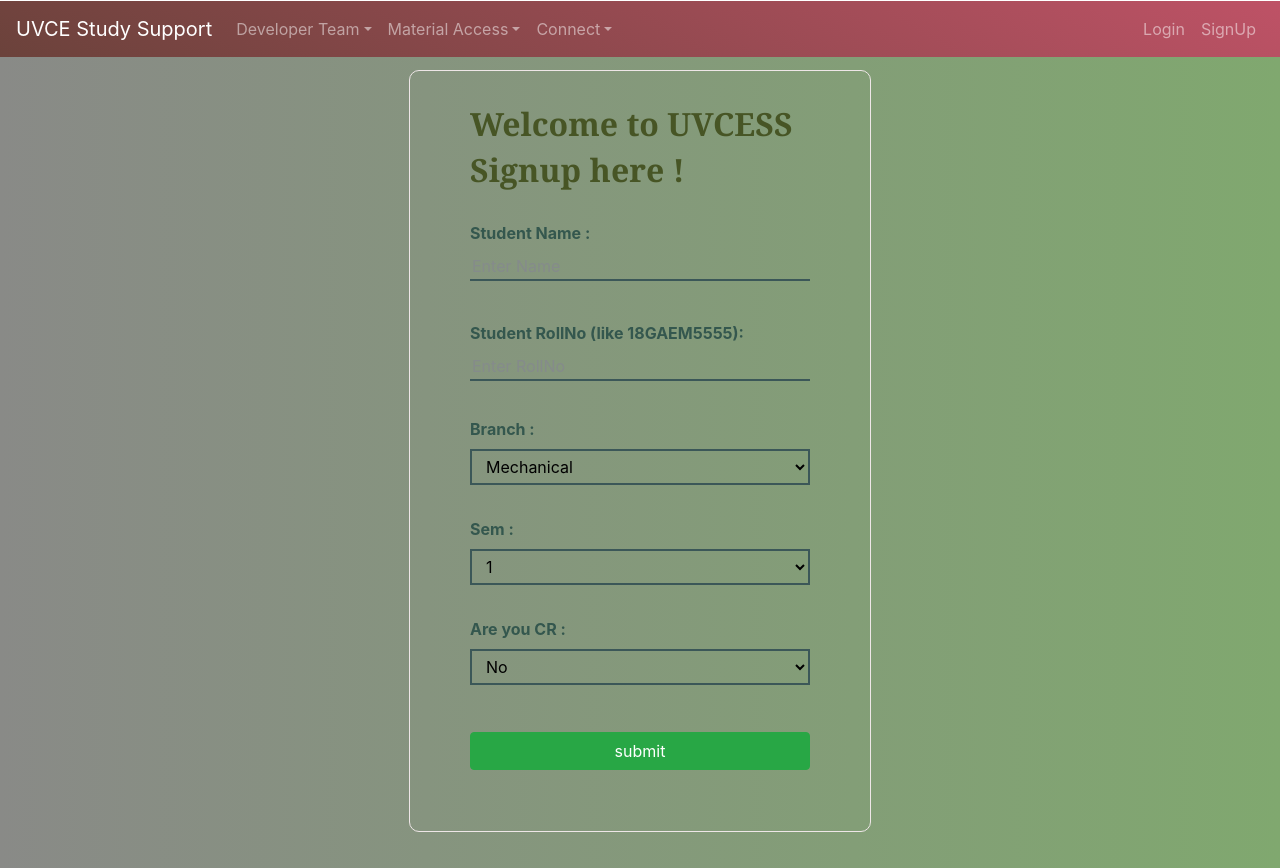
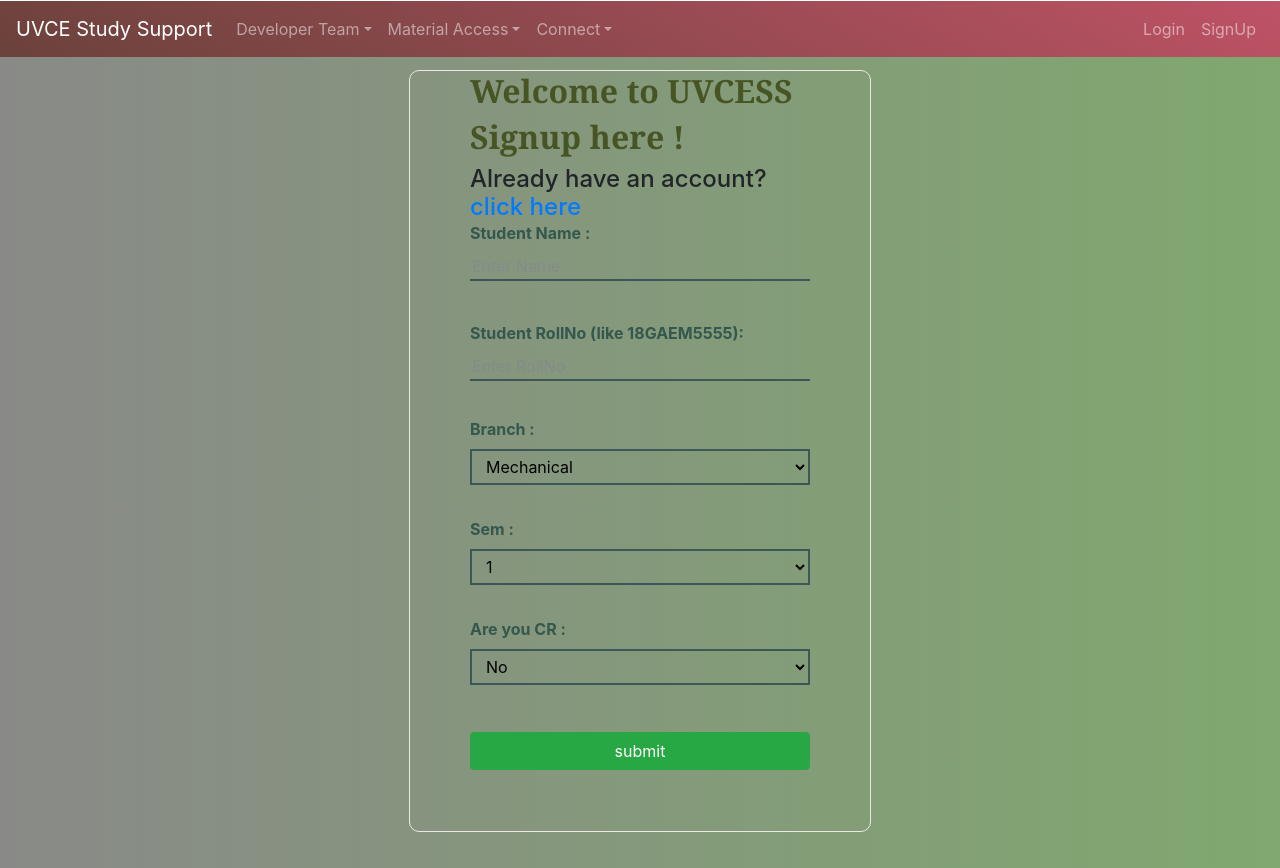
Before and after one commit to supersourabh/uvcessVercel, a React (Create React App) app in the folder frontend/: page /signup in a window 1280 px wide. Built offline with nearby package versions, Linux system fonts and the light colour scheme.

Commit message:
Update RegisterScreen.js

```diff
--- a/frontend/src/Screens/RegisterScreen.js
+++ b/frontend/src/Screens/RegisterScreen.js
@@ -50,6 +50,7 @@
                     <li>
                         <h2>  Welcome to UVCESS</h2>
                         <h2> Signup here !</h2>
+                        <h4>Already have an account?<a href="/login">click here</a></h4>
                     </li>
                     {
                         loading ?<Loading/>:
```
